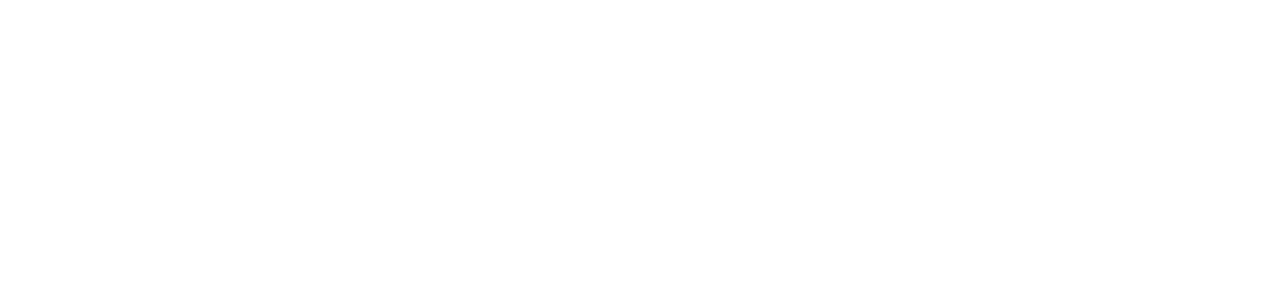
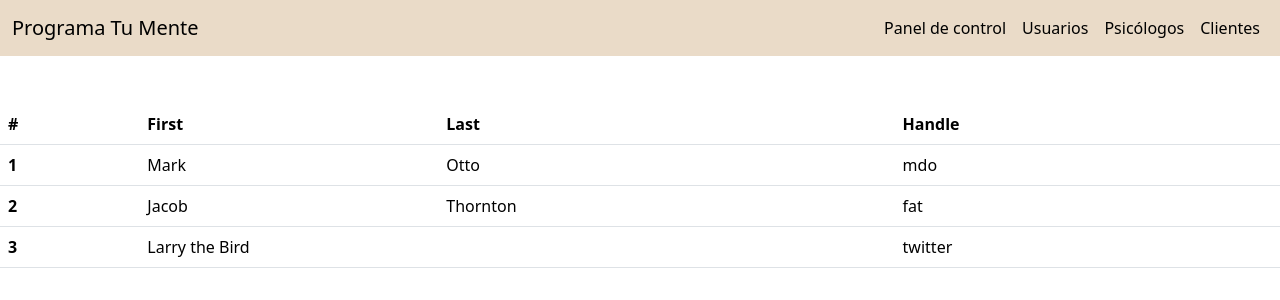
Before and after one commit to OrlandoBurgos34/pruebaTecnicaLudycom, an Angular app: page /users in a window 1280 px wide. Before the commit this address led to /. Shown: the top 300 px of the page. Built offline with nearby package versions, Linux system fonts and the light colour scheme.

Commit message:
users first set up

```diff
--- a/src/app/app-routing.module.ts
+++ b/src/app/app-routing.module.ts
@@ -2,13 +2,15 @@
 import { RouterModule, Routes } from '@angular/router';
 import { LayoutComponent } from './shared/layout/layout.component';
 import { DashboardComponent } from './modules/dashboard/dashboard.component';
+import { CreacionUsuariosComponent } from './modules/creacion-usuarios/creacion-usuarios.component';
 
 const routes: Routes = [
   {
     path: '',
     component: LayoutComponent,
     children: [
-      {path: '',component: DashboardComponent}
+      {path: '', component: DashboardComponent},
+      {path: 'users', component: CreacionUsuariosComponent}
     ],
   },
 ];
--- a/src/app/modules/creacion-usuarios/creacion-usuarios.component.html
+++ b/src/app/modules/creacion-usuarios/creacion-usuarios.component.html
@@ -1 +1,29 @@
-<p>creacion-usuarios works!</p>
+<table class="table mt-5">
+    <thead>
+      <tr>
+        <th scope="col">#</th>
+        <th scope="col">First</th>
+        <th scope="col">Last</th>
+        <th scope="col">Handle</th>
+      </tr>
+    </thead>
+    <tbody>
+      <tr>
+        <th scope="row">1</th>
+        <td>Mark</td>
+        <td>Otto</td>
+        <td>mdo</td>
+      </tr>
+      <tr>
+        <th scope="row">2</th>
+        <td>Jacob</td>
+        <td>Thornton</td>
+        <td>fat</td>
+      </tr>
+      <tr>
+        <th scope="row">3</th>
+        <td colspan="2">Larry the Bird</td>
+        <td>twitter</td>
+      </tr>
+    </tbody>
+  </table>
--- a/src/app/shared/layout/layout.component.html
+++ b/src/app/shared/layout/layout.component.html
@@ -1,4 +1,4 @@
 <div class="d-flex flex-column vh-100 w-100">
     <app-navbar class="flex-shrink-0"></app-navbar>
-    <router-outlet class="flex-grow-1"></router-outlet>
+    <router-outlet></router-outlet>
   </div>
--- a/src/app/shared/navbar/navbar.component.html
+++ b/src/app/shared/navbar/navbar.component.html
@@ -18,10 +18,10 @@
     <div class="collapse navbar-collapse" id="navbarSupportedContent">
       <ul class="navbar-nav ms-auto mb-2 mb-lg-0">
         <li class="nav-item">
-          <a class="nav-link" aria-current="page" routerLink="#">Blogs</a>
+          <a class="nav-link" aria-current="page" routerLink="">Panel de control</a>
         </li>
         <li class="nav-item">
-          <a class="nav-link" routerLink="#">Citas</a>
+          <a class="nav-link" routerLink="/users">Usuarios</a>
         </li>
         <li class="nav-item">
           <a class="nav-link" routerLink="#">Psicólogos</a>
```
